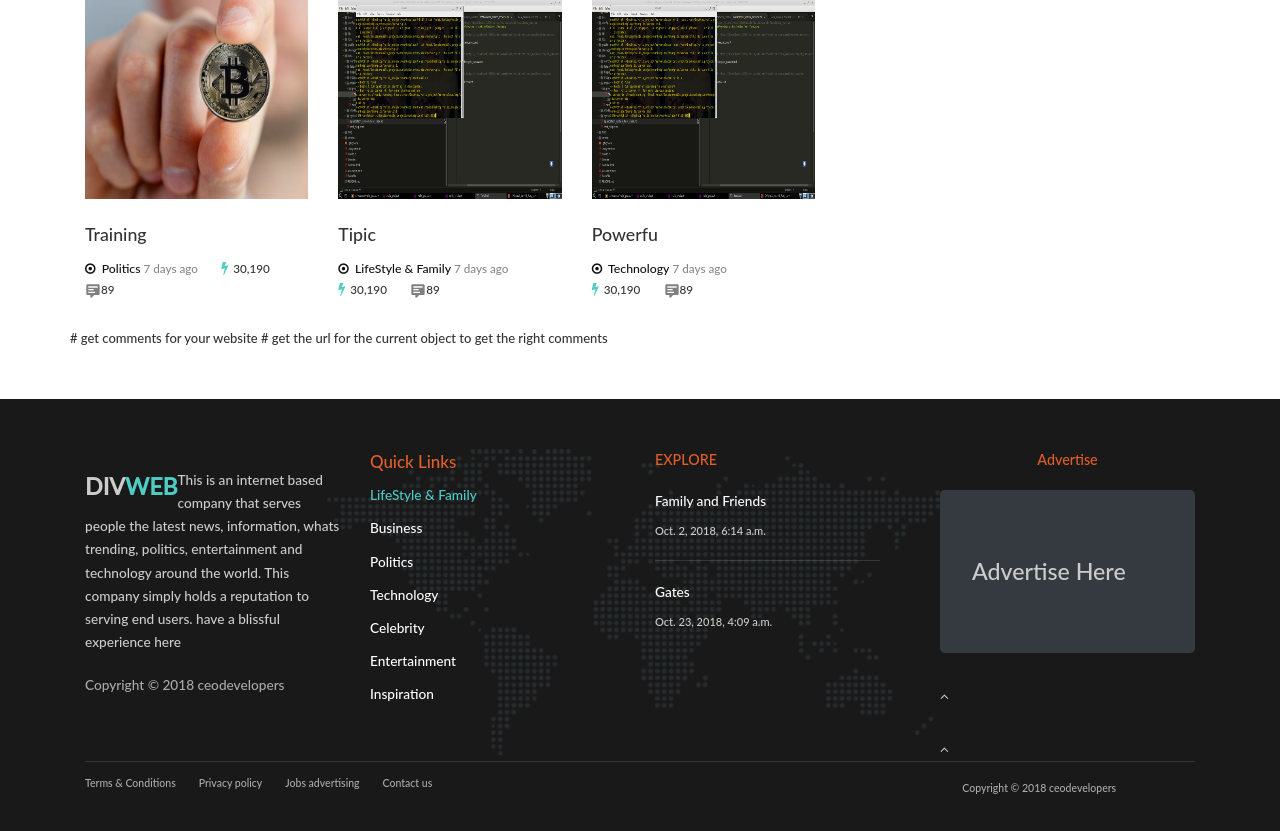
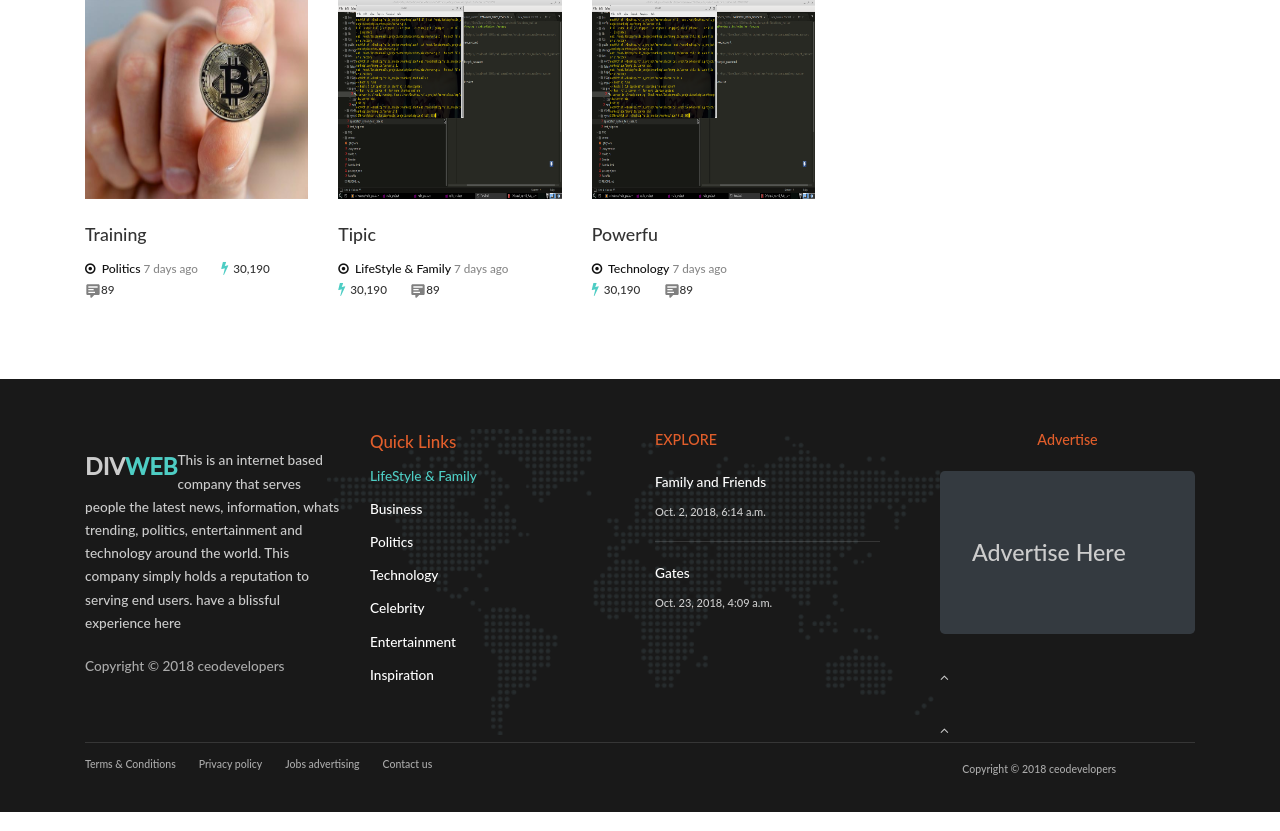
Before and after one commit to mikel-codes/webmaster, a Django app: a page that uses divwapp/templates/disqus.html in a window 1280 px wide. Shown: the part 2759-3590 px from the top of the page. Run offline with Django 3.2, Linux system fonts and the light colour scheme; data comes from the database, SQL or seed files in the repository; some libraries are stand-ins or nearby versions.

Commit message:
to heroku

```diff
--- a/divwapp/templates/disqus.html
+++ b/divwapp/templates/disqus.html
@@ -24,7 +24,5 @@
 
 
 {% load disqus_tags %}
-# get comments for your website
 {% disqus_show_comments "divweb-project-herokuapp-com" %}
-# get the url for the current object to get the right comments
 {% set_disqus_url req_post.get_absolute_url %}
--- a/divweb/settings.py
+++ b/divweb/settings.py
@@ -45,7 +45,7 @@
     'django.contrib.sessions',
     'django.contrib.messages',
     'django.contrib.staticfiles',
-    'disqus',
+
     'divwapp',
 
 
@@ -53,7 +53,7 @@
     # greater consistency between gunicorn and `./manage.py runserver`. See:
     # http://whitenoise.evans.io/en/stable/django.html#using-whitenoise-in-development
     'whitenoise.runserver_nostatic',
-
+    'disqus',
 ]
 
 DISQUS_API_KEY = "FUzRd6wV6uqc77PUSVZZAMS8XecYSp249BW8A4JiRn8RXlKB20SHQD0vSvXl3exk"
@@ -141,7 +141,7 @@
 # Static files (CSS, JavaScript, Images)
 # https://docs.djangoproject.com/en/1.11/howto/static-files/
 
-STATIC_URL = '/static/'
+#STATIC_URL = '/static/'
 MEDIA_URL = '/media/'
 MEDIA_ROOT = os.path.join(BASE_DIR, 'media')
 
```
